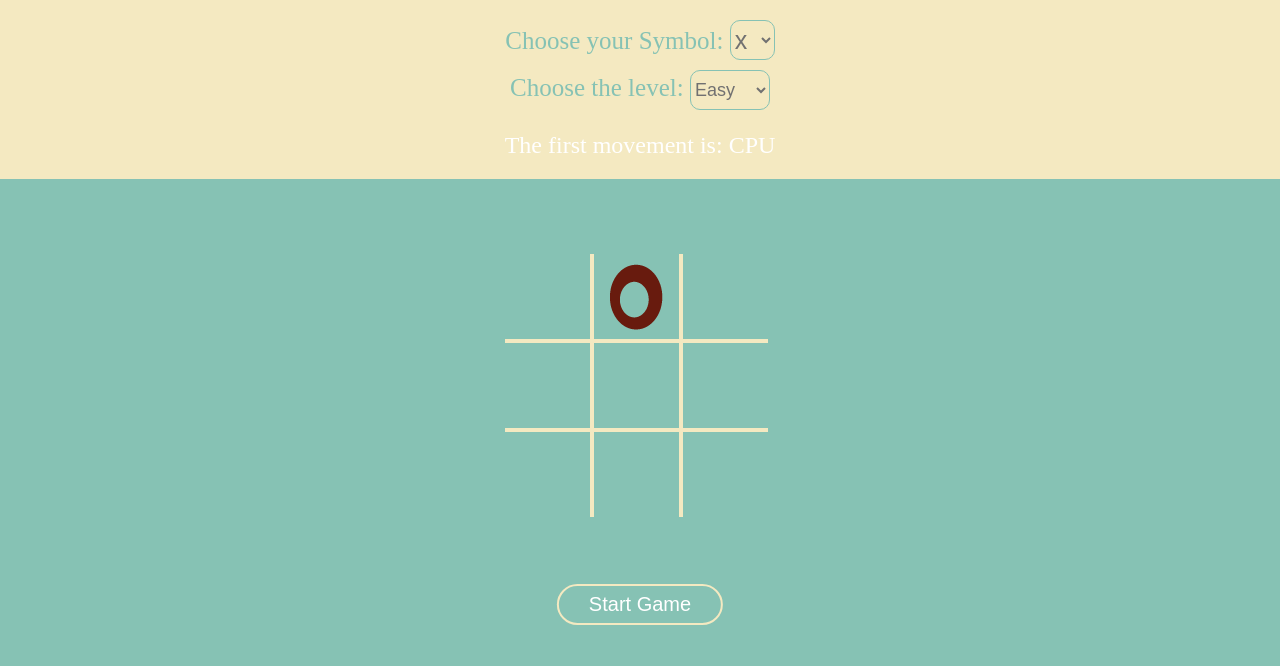
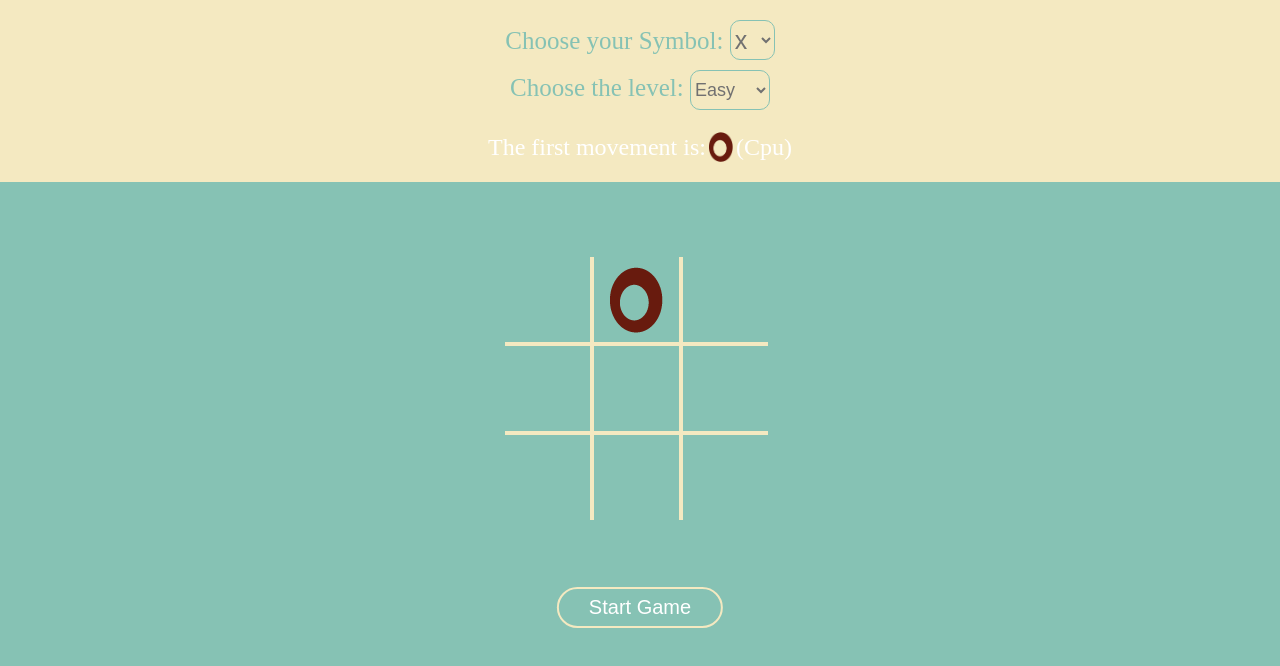
Before and after one commit to ThomazAquino/tic-tac-toe, a plain HTML site: page tic-tac-toe.html in a window 1280 px wide. Both pictures are taken after a click on the button "Start Game". Drawn offline with Linux system fonts and the light colour scheme.

Commit message:
fix first moviment Cpu notice

```diff
--- a/css/main.css
+++ b/css/main.css
@@ -84,6 +84,7 @@ body {
 .img-first-move {
     height: 30px;
     margin-left: 3px;
+    margin-right: 3px;
 }
 
 #dvWhoStarts {
--- a/js/ttt.js
+++ b/js/ttt.js
@@ -312,12 +312,12 @@ function start() {
     if (whoStart == 1) {
         whoStart = 0; // inverte **
         whoPlays = whoStart;
-        document.getElementById("dvWhoStarts").innerHTML = "The first movement is: " + "<img src='images/" + playerSymbol + ".png' alt='X Symbol' class='img-first-move'>";
+        document.getElementById("dvWhoStarts").innerHTML = "The first movement is: " + "<img src='images/" + playerSymbol + ".png' alt='X Symbol' class='img-first-move'> (You)";
     } else {
         whoStart = 1; // inverte **
         whoPlays = whoStart;
         cpuPlaying();
-        document.getElementById("dvWhoStarts").innerHTML = "The first movement is: CPU";
+        document.getElementById("dvWhoStarts").innerHTML = "The first movement is: " + "<img src='images/" + cpuSymbol + ".png' alt='X Symbol' class='img-first-move'> (Cpu)";
     }
 }
 
```
